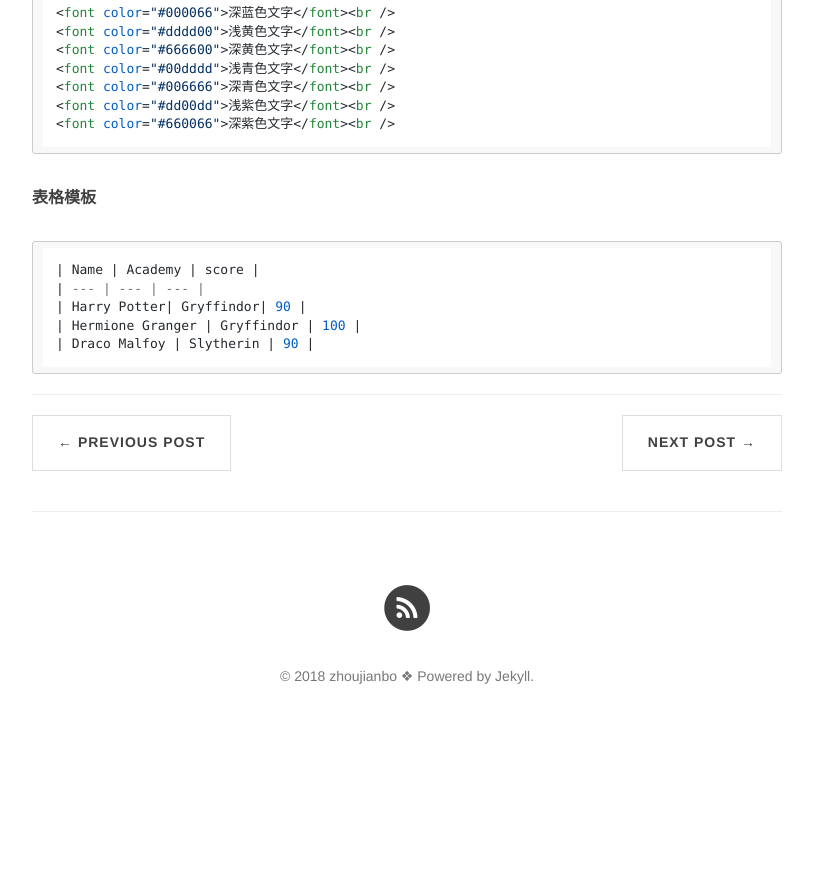
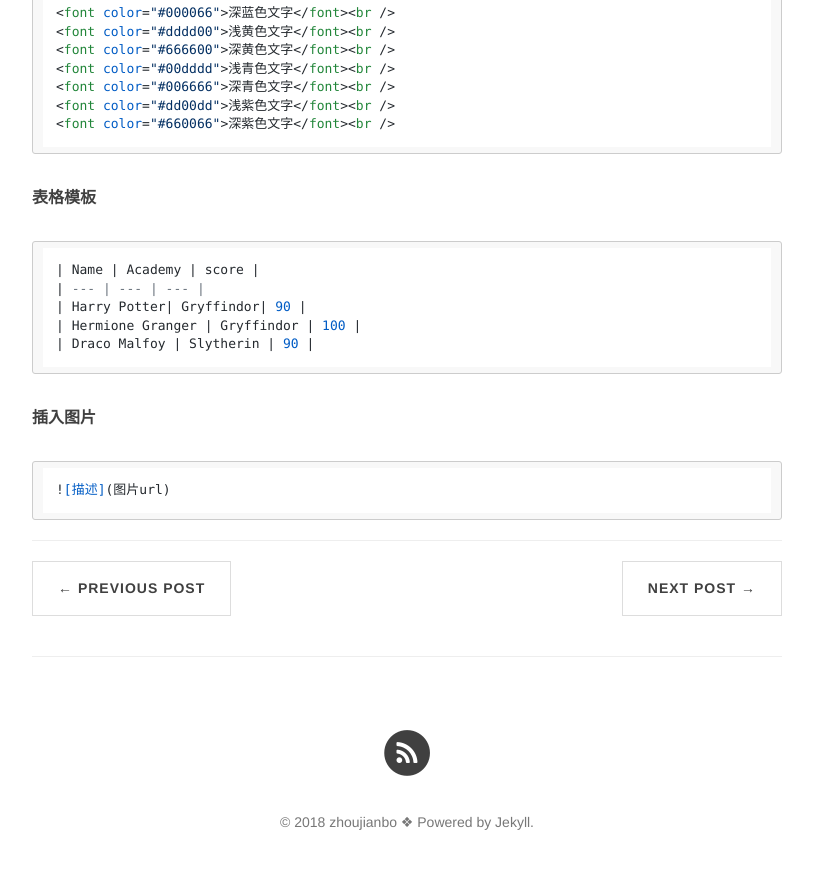
Before and after one commit to ZhouJianBoPro/ZhouJianBoPro.github.io, a Jekyll site: the page built from _posts/2018-03-22-markdown.md, in a window 1280 px wide and 900 px high, scrolled down 623 px. Shown: the top 869 px of the window, without its empty margins (233-1046 px from the left). Built offline with Jekyll 4.4.1, drawn with Linux system fonts in a browser that asks for light colours; nearby versions of some CDN libraries; comment, search, counter and statistics services are not loaded; before the commit the page ends 1377 px from its top, so only the background shows below that.

Commit message:
defalut commit；

````diff
--- a/_posts/2018-03-22-markdown.md
+++ b/_posts/2018-03-22-markdown.md
@@ -32,3 +32,8 @@ description: markdown语法积累。
 | Hermione Granger | Gryffindor | 100 |
 | Draco Malfoy | Slytherin | 90 |
 ```
+
+**插入图片**
+```$xslt
+![描述](图片url)
+```
````
